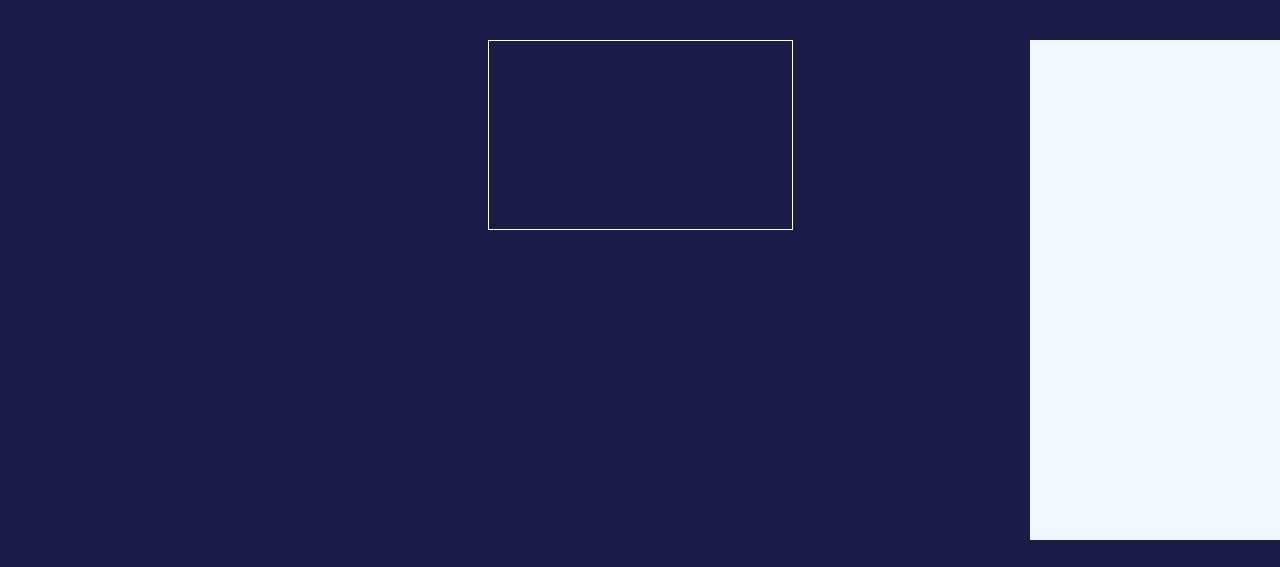
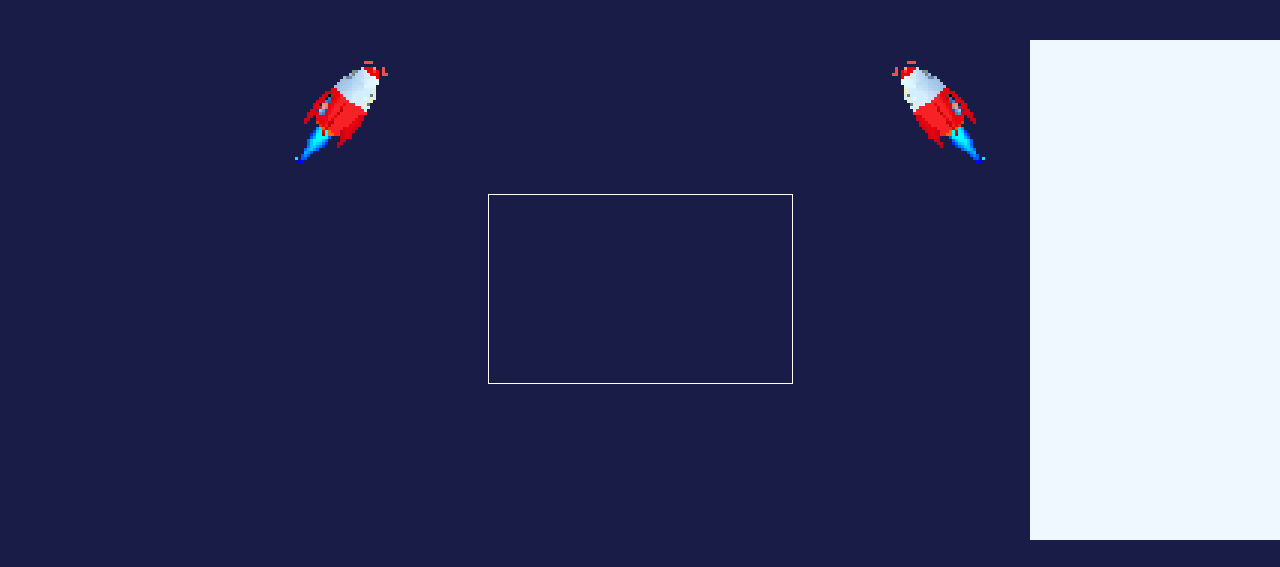
Before and after one commit to Miguis722/spaceX, a plain HTML site: page views/rockets.html in a window 1280 px wide. Shown: the top 567 px of the page. Drawn offline with Linux system fonts and the light colour scheme.

Commit message:
feat: :lipstick: Decoration rockets
Se hace una decoración en el html de rockets

```diff
--- a/css/style.css
+++ b/css/style.css
@@ -83,8 +83,23 @@ body {
     /* background-color: thistle ; */
 }
 
+/* GIFS CENTRALES */
+.rockets_gif {
+    display: flex;
+    flex-direction: row;
+    justify-content: space-between;
+    flex-wrap: nowrap;
+    align-items: center;
+}
 
+.image_rocket img, .image_rocket_right img {
+    height: 150px;
+    width: 150px;
+}
 
+.image_rocket_right {
+    transform: scaleX(-1);
+}
 
 /* CARRUSEL */
 /* Contenedor principal */
--- a/views/rockets.html
+++ b/views/rockets.html
@@ -140,12 +140,14 @@
             <!-- SUPERIOR -->
 
             <!-- MITAD -->
-            <div>
+            <div class="rockets_gif">
+                <div class="image_rocket">
+                    <img src="../storage/images/icons/rocket-to-the-moon.gif" alt="rocket image left">
+                </div>
 
-            </div>
-
-            <div>
-
+                <div class="image_rocket_right">
+                    <img src="../storage/images/icons/rocket-to-the-moon.gif" alt="rocket image right">
+                </div>
             </div>
             <!-- MITAD -->
 
```
Also changed, not shown: storage/images/icons/rocket-to-the-moon.gif (added).
